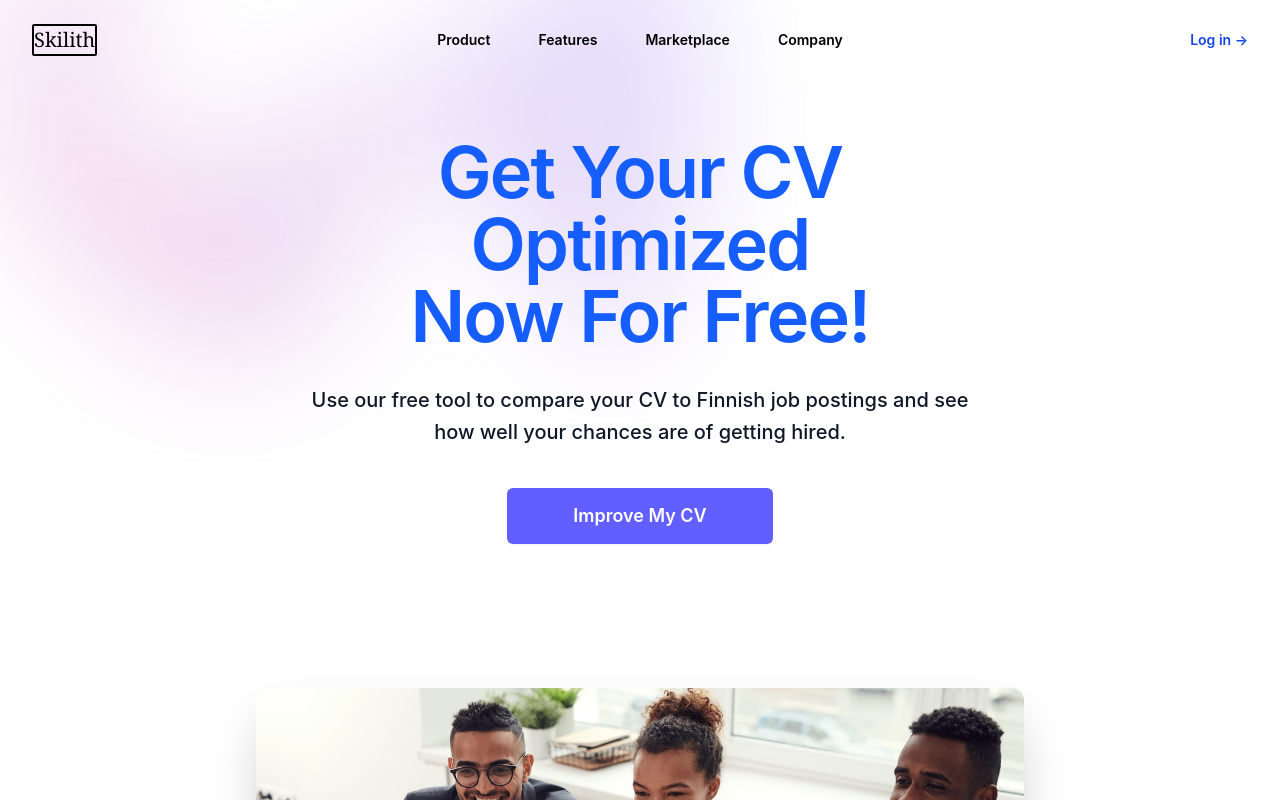
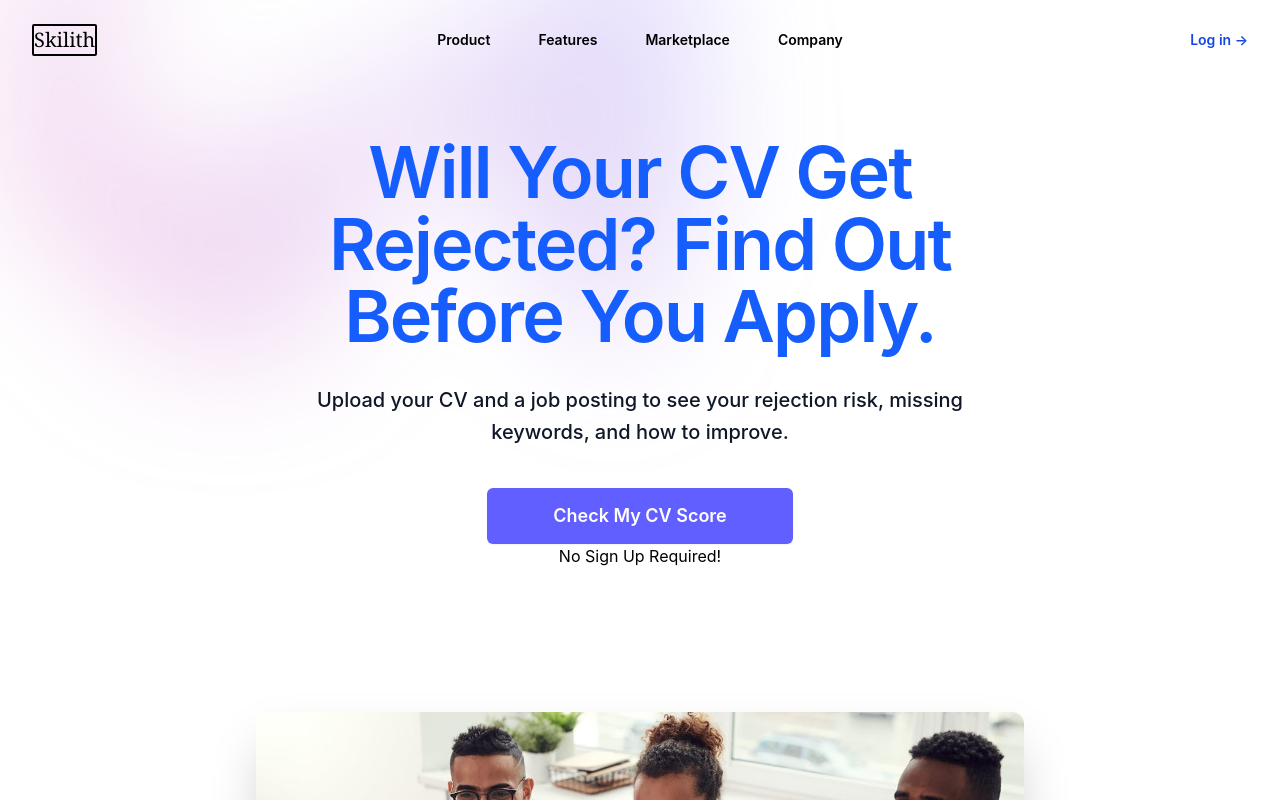
Before and after one commit to brandon-parkerson/skilith, a React (Vite) app in the folder frontend/: page / in a window 1280 px wide. Shown: the top 800 px of the page. Built offline with nearby package versions, Linux system fonts and the light colour scheme.

Commit message:
better CTAs

```diff
--- a/frontend/src/Hero.jsx
+++ b/frontend/src/Hero.jsx
@@ -125,20 +125,20 @@ export default function Hero() {
         <div className="mx-auto max-w-2xl py-32 sm:py-0 lg:py-20">
           <div className="text-center">
             <h1 className="text-5xl font-semibold tracking-tight text-balance text-blue-600 sm:text-7xl ">
-              Get Your CV Optimized Now For Free!
+              Will Your CV Get Rejected? Find Out Before You Apply.
             </h1>
             <p className="mt-8 text-lg font-medium text-pretty text-gray-900 sm:text-xl/8">
-              Use our free tool to compare your CV to Finnish job postings and
-              see how well your chances are of getting hired.{" "}
+              Upload your CV and a job posting to see your rejection risk, missing keywords, and how to improve.
             </p>
             <div className="mt-10 flex items-center justify-center gap-x-6">
               <a
                 href="#"
                 className="rounded-md bg-indigo-500 px-16.5 py-3.5 text-lg font-semibold text-white shadow-xs hover:bg-indigo-400 focus-visible:outline-2 focus-visible:outline-offset-2 focus-visible:outline-indigo-500"
               >
-                Improve My CV
+                Check My CV Score
               </a>
             </div>
+            <p>No Sign Up Required!</p>
           </div>
         </div>
 
@@ -180,7 +180,9 @@ export default function Hero() {
             className="relative left-[calc(50%+3rem)] aspect-1155/678 w-144.5 -translate-x-1/2 bg-linear-to-tr from-[#ff80b5] to-[#9089fc] opacity-30 sm:left-[calc(50%+36rem)] sm:w-288.75"
           />
         </div>
-        <h1 className="text-center font-semibold text-blue-600 text-5xl text-balance">Get hired as an immigrant in Finland</h1>
+        <h1 className="text-center font-semibold text-blue-600 text-5xl text-balance">
+          Get hired as an immigrant in Finland
+        </h1>
         <div className="mt-10 flex items-center justify-center gap-x-6">
           <a
             href="#"
```
Lines whose indentation alone changed are shown as unchanged.
